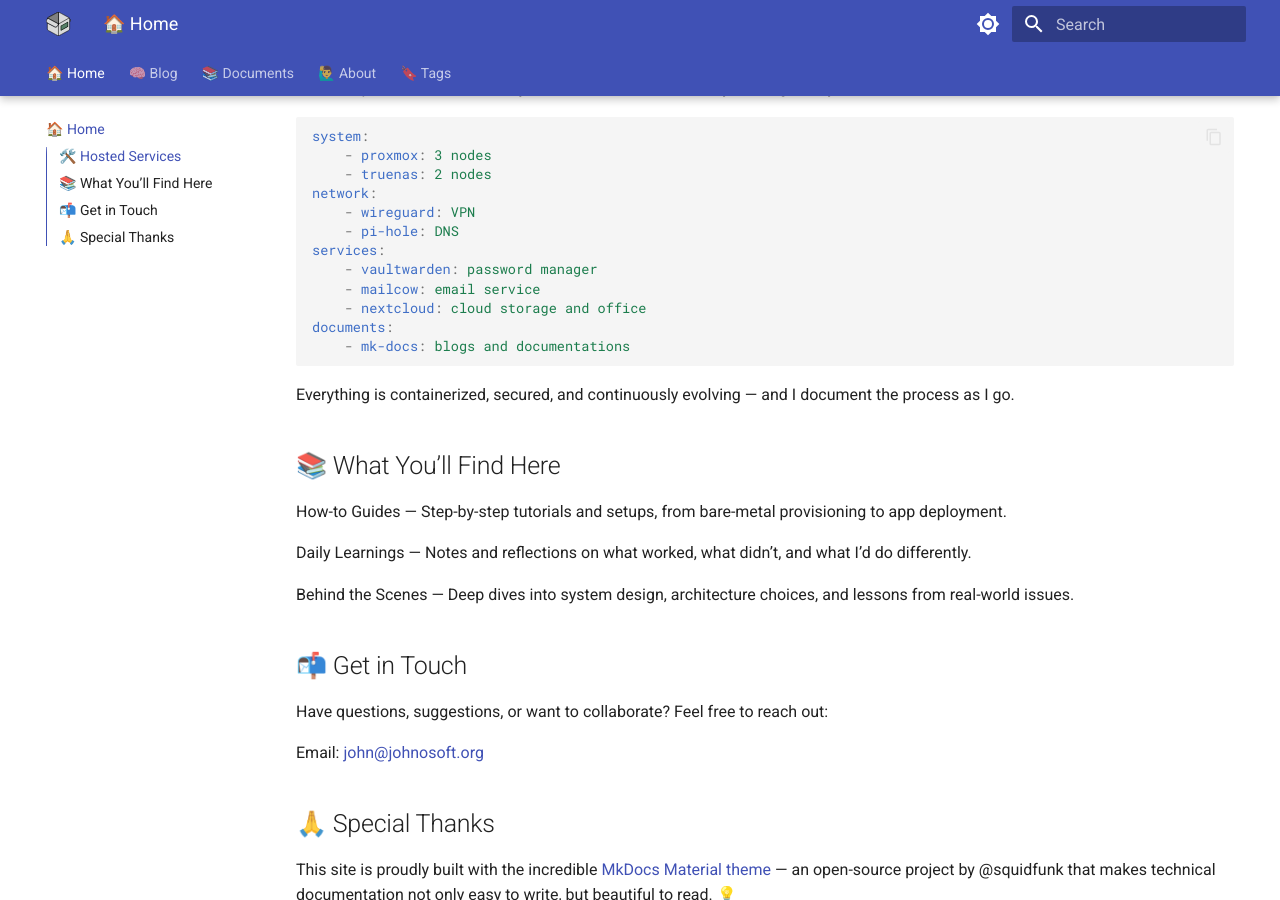
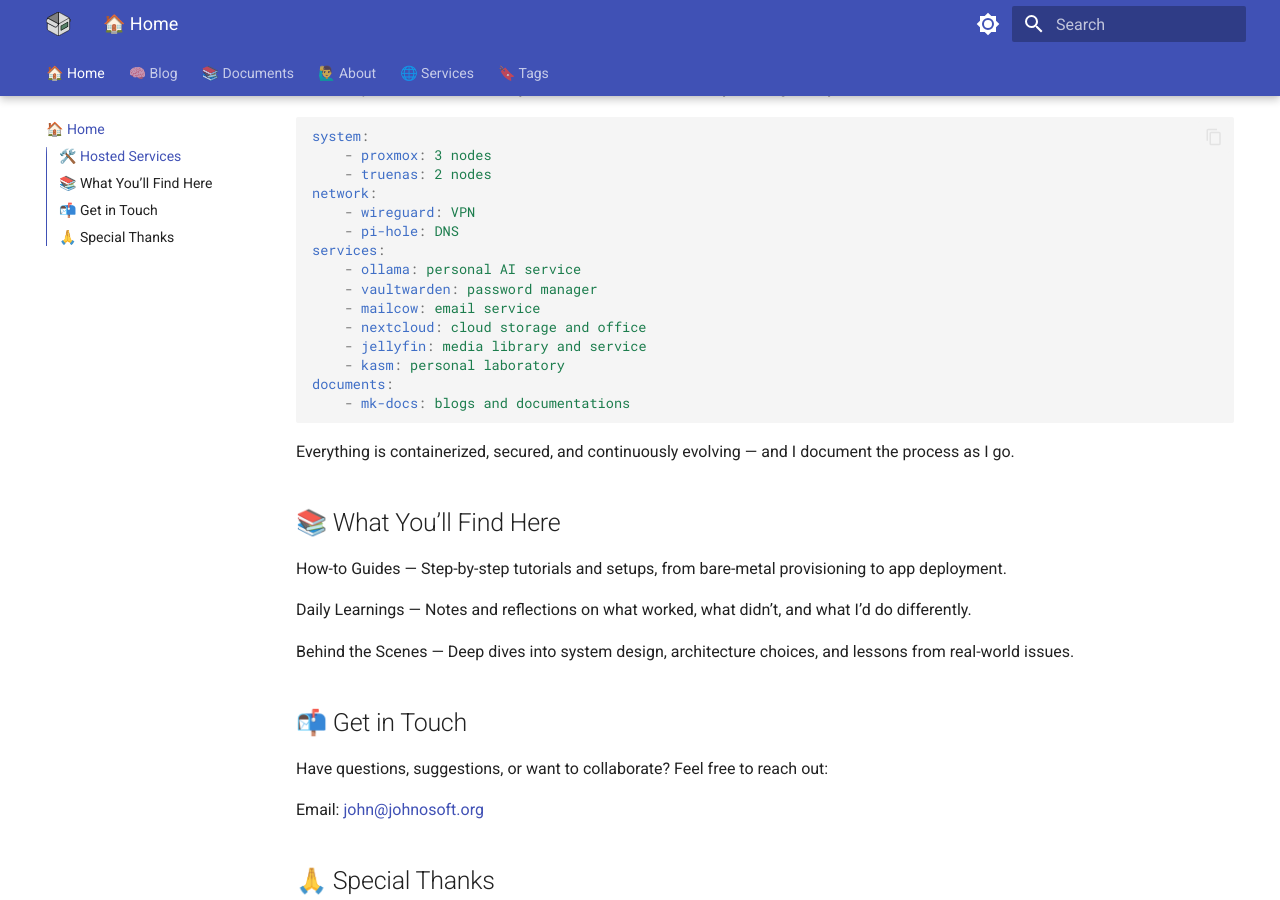
Before and after one commit to yongjohnlee80/my-blog, an MkDocs documentation site: the page built from docs/index.md, in a window 1280 px wide and 900 px high, scrolled down 429 px. Built offline with MkDocs 1.6.1 and Material for MkDocs 9.7.7, drawn with Linux system fonts in a browser that asks for light colours.

Commit message:
first day complete

````diff
--- a/docs/index.md
+++ b/docs/index.md
@@ -17,9 +17,12 @@ network:
     - wireguard: VPN
     - pi-hole: DNS
 services:
+    - ollama: personal AI service
     - vaultwarden: password manager
     - mailcow: email service
     - nextcloud: cloud storage and office
+    - jellyfin: media library and service
+    - kasm: personal laboratory
 documents:
     - mk-docs: blogs and documentations
 ```
--- a/mkdocs.yml
+++ b/mkdocs.yml
@@ -8,6 +8,7 @@ nav:
   - 🙋‍♂️ About:
     - About Me: about/yongsunglee.md
     - Contact: about/contact.md
+  - 🌐 Services: services.md
   - 🔖 Tags: tags.md
 
 theme:
````
Also changed, not shown: docs/services.md (added, +5 -0 lines).
